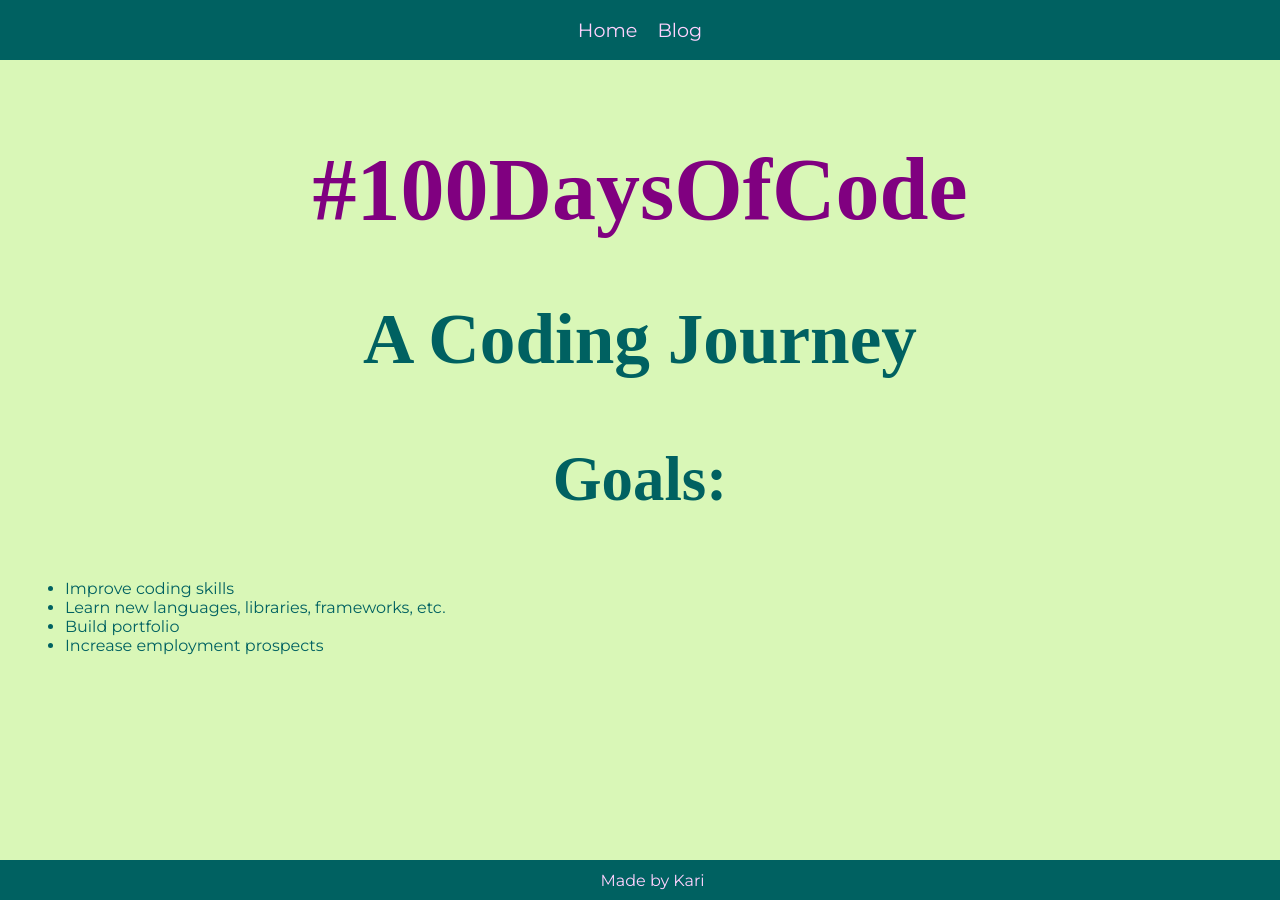
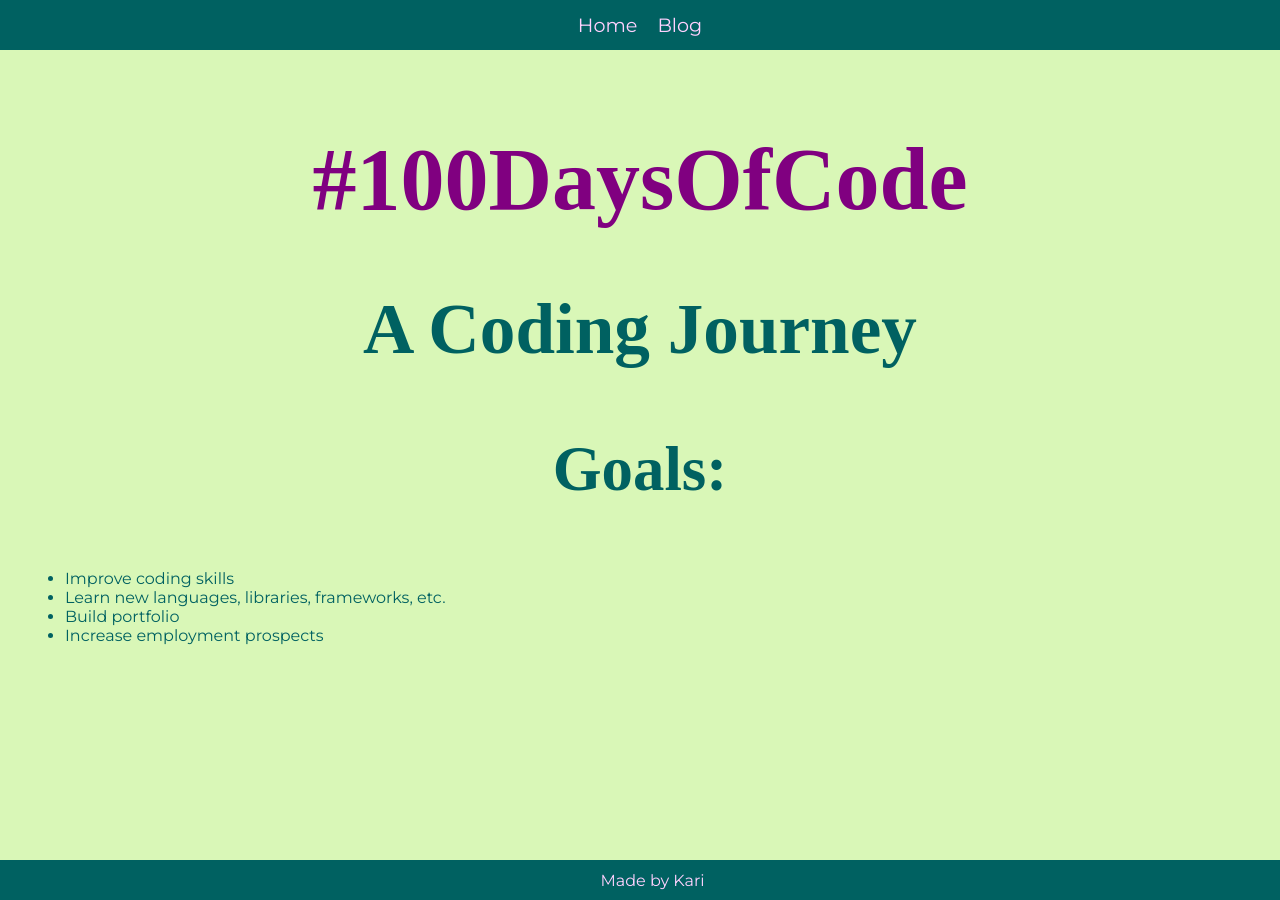
Before and after one commit to KJLarson/100-days, a Jekyll site: the page built from index.html, in a window 1280 px wide. Built offline with Jekyll 4.4.1, drawn with Linux system fonts in a browser that asks for light colours; some web fonts are replaced.

Commit message:
Decrease navigation bar height

```diff
--- a/css/main.css
+++ b/css/main.css
@@ -18,7 +18,7 @@ body {
 	color: #006161;
 	height: 100vh;
 	margin: 0;
-	padding: 80px 0 65px 0;
+	padding: 70px 0 65px 0;
 }
 
 h1, h2, h3 {
@@ -57,7 +57,7 @@ nav {
 	justify-content: center;
 	align-items: center;
 	background-color: #006161;
-	height: 60px;
+	height: 50px;
 	width: 100%;
 	margin: 0;
 }
```
